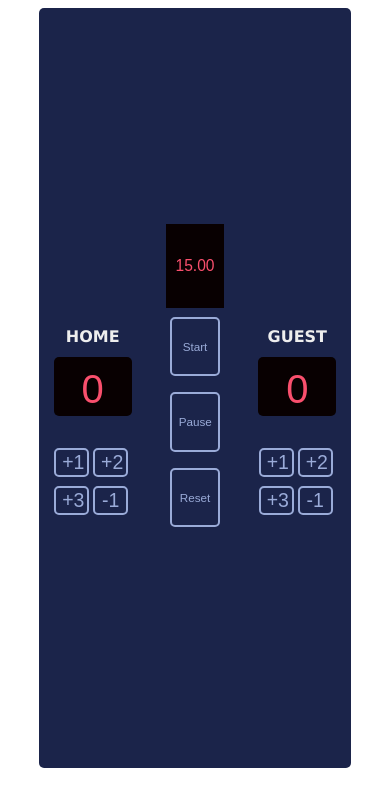
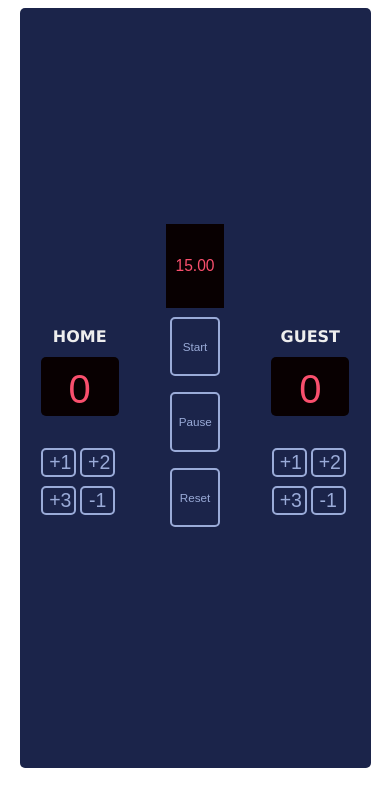
Before and after one commit to kzaid0767/scoreboard2, a plain HTML site: page index.html in a window 390 px wide. Drawn offline with Linux system fonts and the light colour scheme; a web font is replaced by a local one.

Commit message:
more minor changes

```diff
--- a/style.css
+++ b/style.css
@@ -3,8 +3,8 @@
 }
 
 .main{
-    width: 80vw;
-    height: 50vh;
+    width: 90vw;
+    height: 90vh;
     margin: auto;
     background-color: #1B244A;
     display: grid;
@@ -96,9 +96,7 @@ h1{
 
 
 @media screen and (max-width: 489px) {
-    .main{
-        height: 90vh;
-    }
+
     .button-cont{
         display: grid;
         justify-content: center;
@@ -148,10 +146,6 @@ h1{
 
     @media screen and (max-width: 375px) {
 
-        .main{
-            height: 70vh;
-        }
-
         .button-cont{
             display: grid;
             justify-content: center;
```
